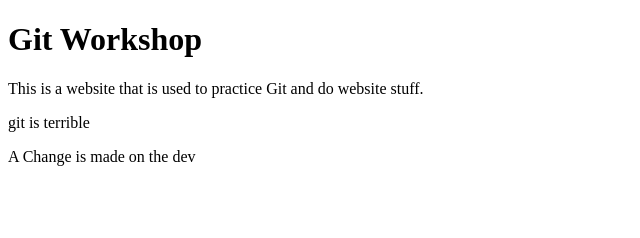
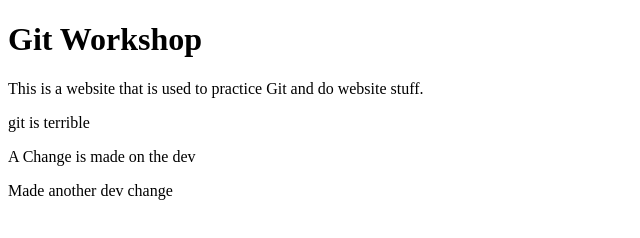
Before and after one commit to kpfettstyle/Example, a plain HTML site: page index.html in a window 1280 px wide. Shown: the whole page, without its empty margins (0-640 px from the left). Drawn offline with Linux system fonts and the light colour scheme.

Commit message:
Made another change on the dev branch

```diff
--- a/index.html
+++ b/index.html
@@ -8,5 +8,6 @@
 		<p>This is a website that is used to practice Git and do website stuff.</p>
 		<p>git is terrible</p>
 		<p>A Change is made on the dev</p>
+		<p>Made another dev change</p>
 	</body>
 </html>
```
